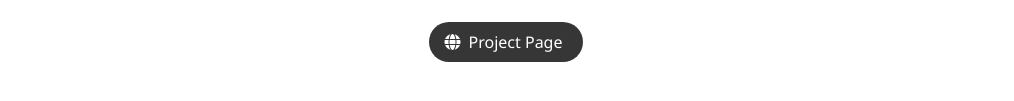
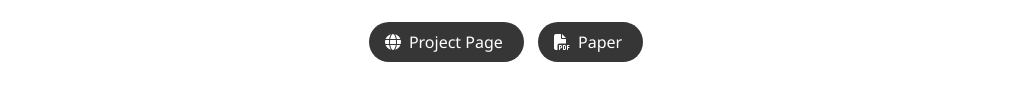
Before and after one commit to PiL-World/pil-world.github.io, a plain HTML site: page index.html in a window 1280 px wide. Shown: the part 314-415 px from the top of the page, without its empty margins (134-1148 px from the left). Drawn offline with Linux system fonts and the light colour scheme; a web font is replaced by a local one.

Commit message:
Initial PiL-World project page

```diff
--- a/index.html
+++ b/index.html
@@ -51,6 +51,13 @@
               <a href="https://pil-world.github.io" class="button is-normal is-rounded is-dark">
                 <span class="icon"><i class="fas fa-globe"></i></span>
                 <span>Project Page</span>
+              </a>
+            </span>
+
+            <span class="link-block">
+              <a href="https://arxiv.org/pdf/2606.05773" class="external-link button is-normal is-rounded is-dark">
+                <span class="icon"><i class="fas fa-file-pdf"></i></span>
+                <span>Paper</span>
               </a>
             </span>
           </div>
```
